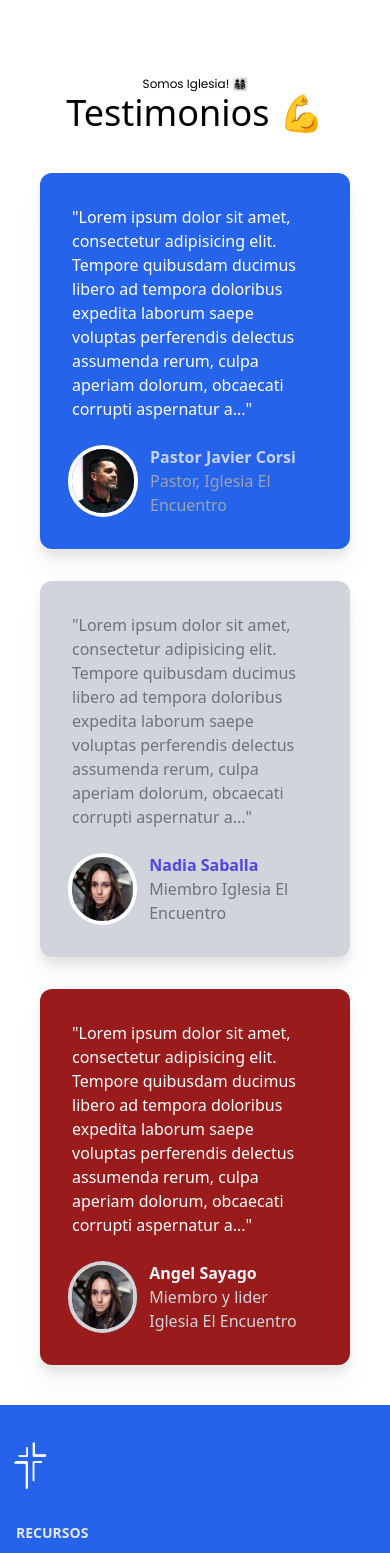
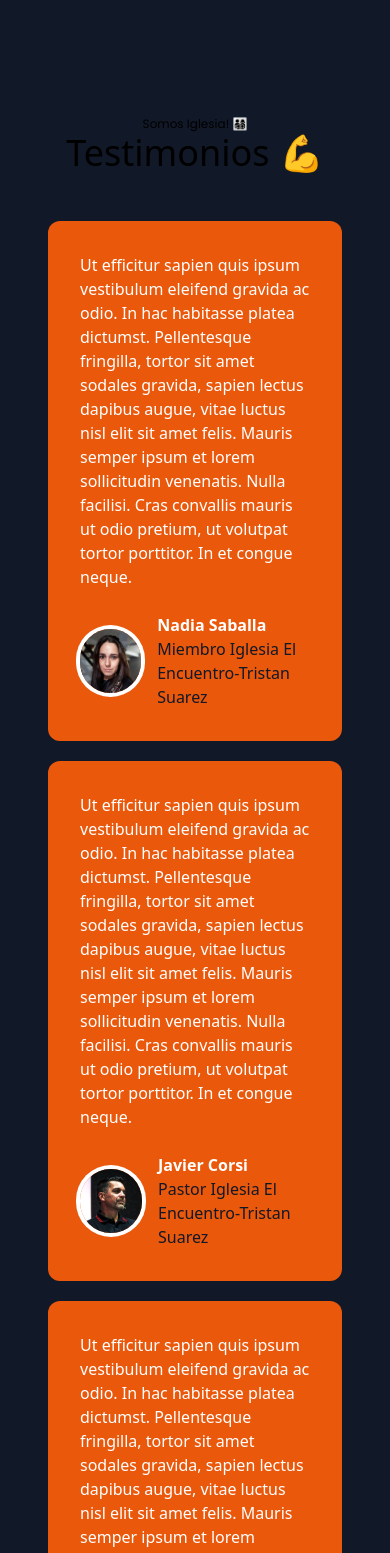
Before and after one commit to sebygalla/encuentro-tailwind, a React (Vite) app: page / in a window 390 px wide. Shown: the part 3180-4733 px from the top of the page. Built offline with nearby package versions, Linux system fonts and the light colour scheme.

Commit message:
responsive testimonials

```diff
--- a/src/App.jsx
+++ b/src/App.jsx
@@ -3,17 +3,46 @@ import Hero from "./components/Hero/Hero";
 import Testimonial from "../src/components/Testimonial/testimonial";
 import Footer from "./components/Footer/Footer";
 import CardActividades from "./components/card/CardImg";
-import TituloWeb from './components/TitulosWeb/tituloWeb'
-
+import TituloWeb from "./components/TitulosWeb/tituloWeb";
+import Nadia from "../src/assets/image/nadia.jpg";
+import Javier from "../src/assets/image/avatarJavier.png";
 
 function App() {
   return (
-    <div>
-      <Header/>
-      <Hero/>
-      <TituloWeb title ='Actividades 👨‍👩‍👦‍👦' />
-      <CardActividades/>
-      <Testimonial/>
+    <div className="bg-gray-200">
+      <Header />
+      <Hero />
+      <TituloWeb title="Actividades 👨‍👩‍👦‍👦 " />
+      <CardActividades />
+
+
+      <div className=" bg-gray-900 p-10">
+
+        <TituloWeb title="Testimonios 💪 " />
+        <div className="mb-10 mt-10 grid gap-5 xl:p-20 md:grid-cols-2 p-2 xl:grid-cols-3">
+          <Testimonial
+            testimonio="Ut efficitur sapien quis ipsum vestibulum eleifend gravida ac odio. In hac habitasse platea dictumst. Pellentesque fringilla, tortor sit amet sodales gravida, sapien lectus dapibus augue, vitae luctus nisl elit sit amet felis. Mauris semper ipsum et lorem sollicitudin venenatis. Nulla facilisi. Cras convallis mauris ut odio pretium, ut volutpat tortor porttitor. In et congue neque."
+            imagen={Nadia}
+            nombre="Nadia Saballa"
+            description="Miembro Iglesia El Encuentro-Tristan Suarez"
+          />
+
+          <Testimonial
+            testimonio="Ut efficitur sapien quis ipsum vestibulum eleifend gravida ac odio. In hac habitasse platea dictumst. Pellentesque fringilla, tortor sit amet sodales gravida, sapien lectus dapibus augue, vitae luctus nisl elit sit amet felis. Mauris semper ipsum et lorem sollicitudin venenatis. Nulla facilisi. Cras convallis mauris ut odio pretium, ut volutpat tortor porttitor. In et congue neque."
+            imagen={Javier}
+            nombre="Javier Corsi"
+            description="Pastor Iglesia El Encuentro-Tristan Suarez"
+          />
+
+          <Testimonial
+            testimonio="Ut efficitur sapien quis ipsum vestibulum eleifend gravida ac odio. In hac habitasse platea dictumst. Pellentesque fringilla, tortor sit amet sodales gravida, sapien lectus dapibus augue, vitae luctus nisl elit sit amet felis. Mauris semper ipsum et lorem sollicitudin venenatis. Nulla facilisi. Cras convallis mauris ut odio pretium, ut volutpat tortor porttitor. In et congue neque."
+            imagen={Javier}
+            nombre="Javier Corsi"
+            description="Pastor Iglesia El Encuentro-Tristan Suarez"
+            className="bg-green-700"
+          />
+        </div>
+      </div>
       <Footer />
     </div>
   );
--- a/src/components/Testimonial/testimonial.jsx
+++ b/src/components/Testimonial/testimonial.jsx
@@ -1,76 +1,23 @@
 import React from "react";
-import Javier from "../../assets/image/avatarJavier.png";
-import Nadia from "../../assets/image/nadia.jpg";
 
-import TituloWeb from "../TitulosWeb/tituloWeb";
-const Testimonial = () => {
+const Testimonial = (props) => {
   return (
-    <><TituloWeb title ='Testimonios 💪' />
-    <div className="grid w-full grid-cols-1 items-center gap-8 p-10 md:grid-cols-2 lg:grid-cols-3">
 
-      {/* Testimonio */}
-      <div className="flex flex-col gap-6 rounded-xl bg-blue-600 p-8 drop-shadow-xl">
-        <p className="text-white">
-          "Lorem ipsum dolor sit amet, consectetur adipisicing elit. Tempore
-          quibusdam ducimus libero ad tempora doloribus expedita laborum saepe
-          voluptas perferendis delectus assumenda rerum, culpa aperiam dolorum,
-          obcaecati corrupti aspernatur a..."
-        </p>
-        <div className="flex items-center gap-4">
-          <img
-            src={Javier}
-            className="h-16 w-16 rounded-full object-cover ring-4 ring-white" />
-          <div>
-            <h3 className="font-bold text-indigo-200">Pastor Javier Corsi</h3>
-            <p className="font-medium text-gray-400">
-              Pastor, Iglesia El Encuentro
-            </p>
-          </div>
+    <div className="flex flex-col bg-orange-600 gap-6 rounded-xl p-8">
+      <p className="text-white">{props.testimonio}</p>
+      <div className="flex items-center gap-4">
+        <img
+          src={props.imagen}
+          className="h-16 w-16 rounded-full object-cover ring-4 ring-white"
+        />
+
+        <div>
+          <h3 className="font-bold text-white">{props.nombre}</h3>
+          <p className="font-medium text-gray-900">{props.description}</p>
         </div>
+
       </div>
-
-      {/* Testimonio */}
-      <div className="flex flex-col gap-6 rounded-xl bg-gray-300 p-8 drop-shadow-xl">
-        <p className="text-gray-500">
-          "Lorem ipsum dolor sit amet, consectetur adipisicing elit. Tempore
-          quibusdam ducimus libero ad tempora doloribus expedita laborum saepe
-          voluptas perferendis delectus assumenda rerum, culpa aperiam dolorum,
-          obcaecati corrupti aspernatur a..."
-        </p>
-        <div className="flex items-center gap-4">
-          <img
-            src={Nadia}
-            className="h-16 w-16 rounded-full object-cover ring-4 ring-white" />
-          <div>
-            <h3 className="font-bold text-indigo-600">Nadia Saballa</h3>
-            <p className="font-medium text-gray-500">
-              Miembro Iglesia El Encuentro
-            </p>
-          </div>
-        </div>
-      </div>
-
-      {/* Testimonio */}
-      <div className="flex flex-col gap-6 rounded-xl bg-red-800 p-8 drop-shadow-xl">
-        <p className="text-white">
-          "Lorem ipsum dolor sit amet, consectetur adipisicing elit. Tempore
-          quibusdam ducimus libero ad tempora doloribus expedita laborum saepe
-          voluptas perferendis delectus assumenda rerum, culpa aperiam dolorum,
-          obcaecati corrupti aspernatur a..."
-        </p>
-        <div className="flex items-center gap-4">
-          <img
-            src={Nadia}
-            className="h-16 w-16 rounded-full object-cover ring-4 ring-gray-300" />
-          <div>
-            <h3 className="font-bold text-gray-100">Angel Sayago</h3>
-            <p className="font-medium text-gray-300">
-              Miembro y lider Iglesia El Encuentro
-            </p>
-          </div>
-        </div>
-      </div>
-    </div></>
+    </div>
   );
 };
 
--- a/tailwind.config.js
+++ b/tailwind.config.js
@@ -11,6 +11,7 @@ module.exports = {
 
     extend: {
 
+
     },
   },
   plugins: [],
```
